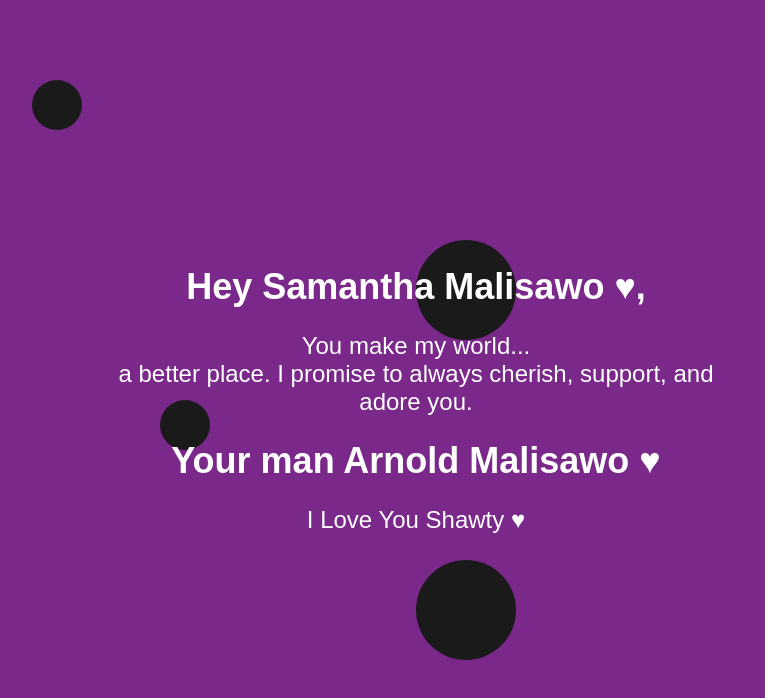
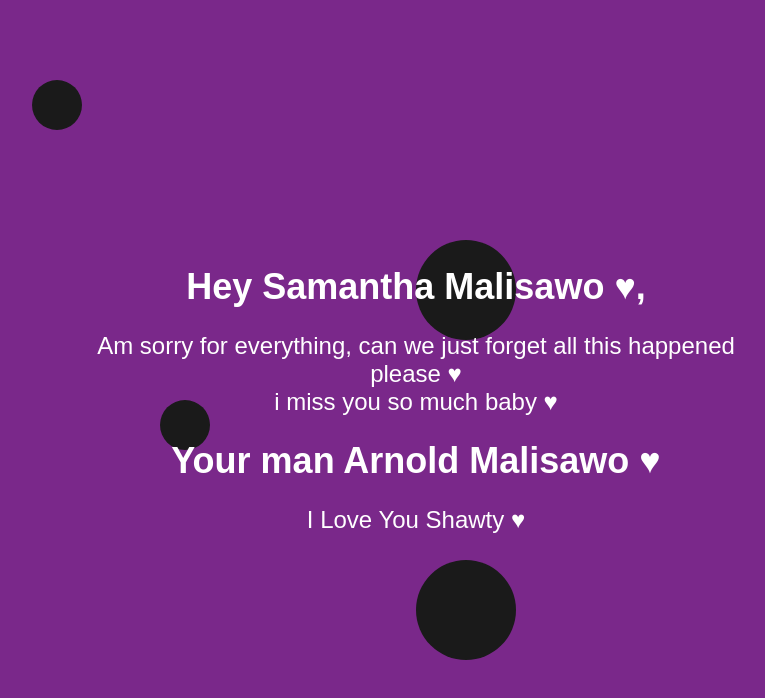
Before and after one commit to Malisawo/Malisawo.github.io, a plain HTML site: page index.html in a window 1280 px wide. Shown: the whole page, without its empty margins (224-989 px from the left). Drawn offline with Linux system fonts and the light colour scheme.

Commit message:
Update index.html

```diff
--- a/index.html
+++ b/index.html
@@ -66,7 +66,8 @@
 	</div>
 	<div class="message">
 		<h1 style="font-size: 36px;">Hey Samantha Malisawo &hearts;,</h1>
-		<p style="font-size: 24px;"> You make my world... <br> a better place. I promise to always cherish, support, and adore you.</p>
+		<p style="font-size: 24px;">Am sorry for everything, can we just forget all this happened please &hearts; <br> i miss you so much baby &hearts;
+</p>
                 <h1 style="font-size: 36px";"> Your man Arnold Malisawo &hearts;</h1>
                 <p style="font-size: 24px";"> I Love You Shawty &hearts;</p>	</div>
 </body>
```
